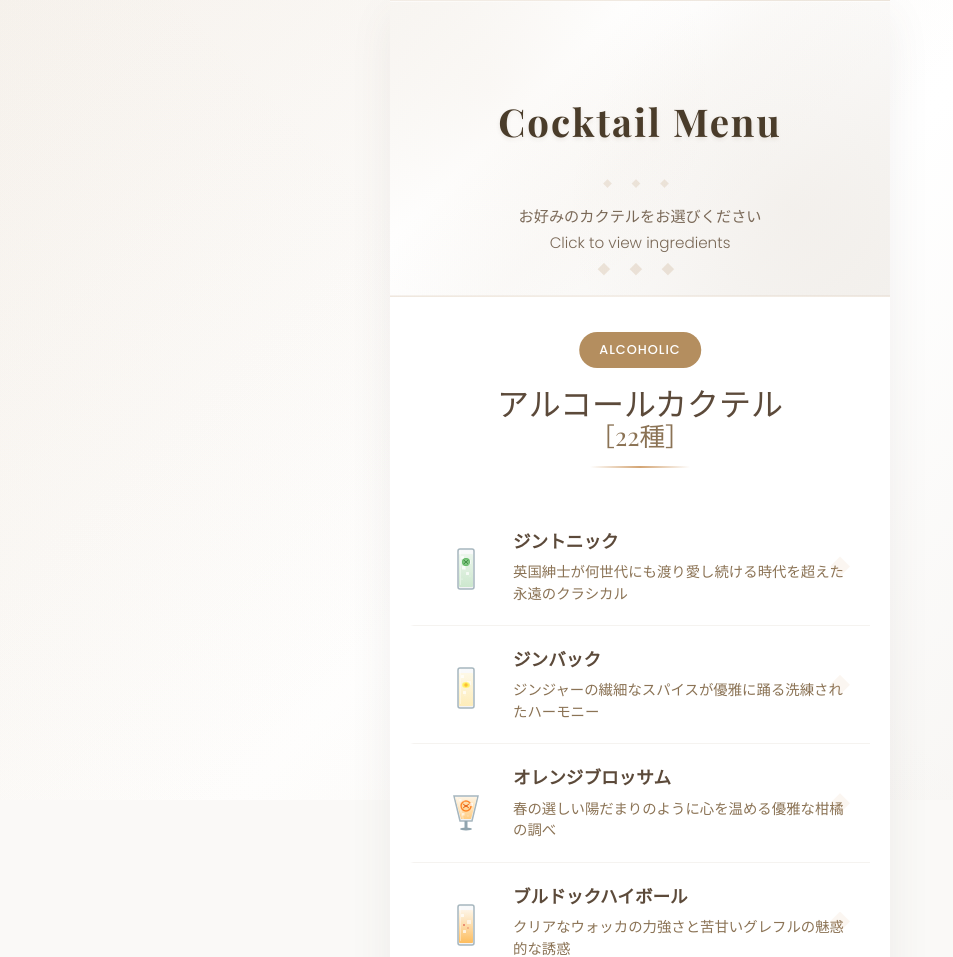
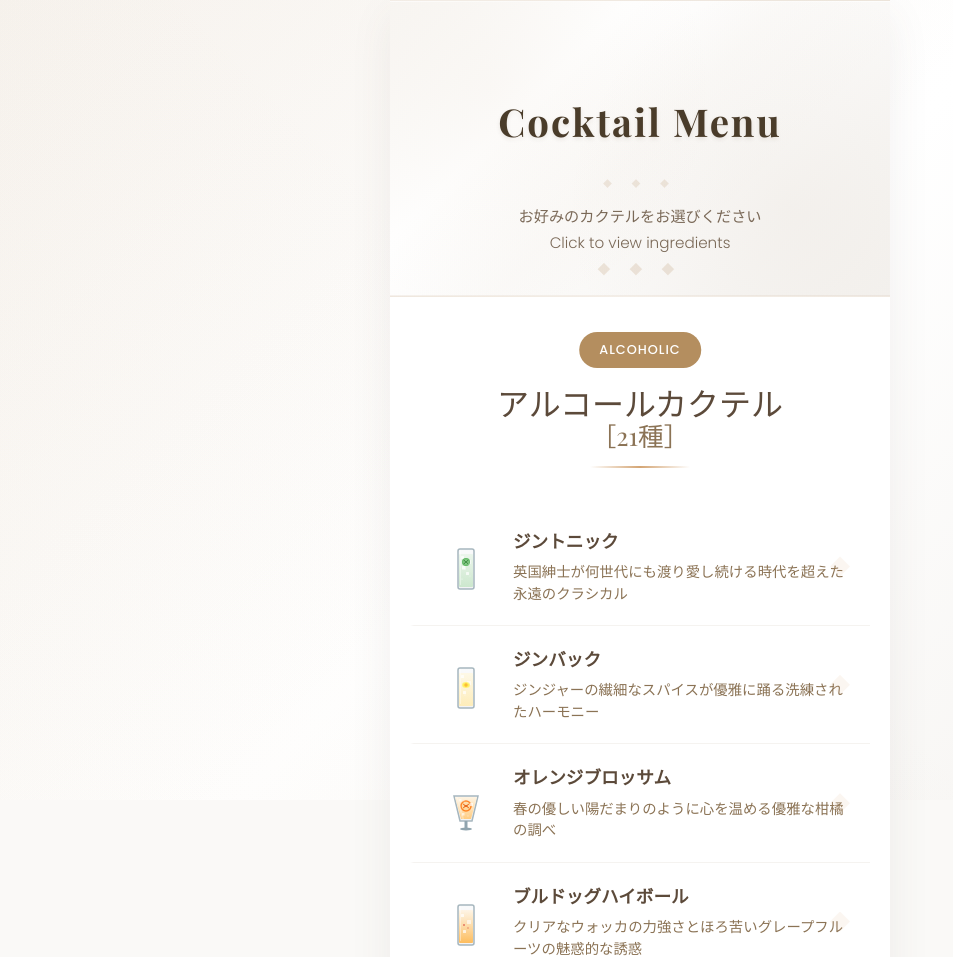
Before and after one commit to 24taro/cocktail-menu, a plain HTML site: page index.html in a window 1280 px wide. Shown: the top 957 px of the page, without its empty margins (0-953 px from the left). Drawn offline with nearby package versions, Linux system fonts and the light colour scheme.

Commit message:
chore: fix typos and counts in menu\n\n- Fix JP typos in descriptions and names\n- Align alcoholic count to 21 in index.html\n- Standardize terms (e.g., グレープフルーツ)\n\ndocs: add Copilot instructions tailored to project\n\n- Add .vscode/instructions/index.instructions.md\n- Remove checklist per preference\n\nchore(vscode): correct extensions recommendations file name\n\n- Rename extentions.json -> extensions.json

```diff
--- a/index.html
+++ b/index.html
@@ -21,7 +21,7 @@
 
         <div class="menu-section">
             <div class="alcoholic">
-                <h2 class="category-title">アルコールカクテル<br><span class="count">［22種］</span></h2>
+                <h2 class="category-title">アルコールカクテル<br><span class="count">［21種］</span></h2>
                 <div class="cocktail-list" id="alcoholic-list">
                     <!-- Alcoholic cocktails will be populated by JavaScript -->
                 </div>
--- a/index.js
+++ b/index.js
@@ -46,7 +46,7 @@ function getCocktailIcon(cocktailName) {
   if (name.includes("ジンバック")) return "images/cocktails/ginbuck.svg";
   if (name.includes("オレンジブロッサム"))
     return "images/cocktails/orangeblossom.svg";
-  if (name.includes("ブルドックハイボール"))
+  if (name.includes("ブルドッグハイボール"))
     return "images/cocktails/bulldoghighball.svg";
   if (name.includes("カンパリオレンジ"))
     return "images/cocktails/campariorange.svg";
@@ -81,7 +81,7 @@ function getCocktailIcon(cocktailName) {
     return "images/cocktails/shirleytemple.svg";
   if (name.includes("サラトガクーラー"))
     return "images/cocktails/saratogacooler.svg";
-  if (name.includes("サマーデライト"))
+  if (name.includes("サマーディライト"))
     return "images/cocktails/summerdelight.svg";
   if (name.includes("ホワイトサングリア"))
     return "images/cocktails/whitesangria.svg";
@@ -115,17 +115,17 @@ const alcoholicCocktails = [
   },
   {
     name: "オレンジブロッサム",
-    description: "春の選しい陽だまりのように心を温める優雅な柑橘の調べ",
+    description: "春の優しい陽だまりのように心を温める優雅な柑橘の調べ",
     ingredients: ["ジン", "オレンジジュース"],
   },
   {
-    name: "ブルドックハイボール",
-    description: "クリアなウォッカの力強さと苦甘いグレフルの魅惑的な誘惑",
+    name: "ブルドッグハイボール",
+    description: "クリアなウォッカの力強さとほろ苦いグレープフルーツの魅惑的な誘惑",
     ingredients: ["ウォッカ", "グレープフルーツジュース"],
   },
   {
     name: "カンパリオレンジ",
-    description: "地中海の陣しい陽光が織りなすビターとオレンジの絶妙なバランス",
+    description: "地中海の眩しい陽光が織りなすビターとオレンジの絶妙なバランス",
     ingredients: ["カンパリ", "オレンジジュース"],
   },
   {
@@ -155,7 +155,7 @@ const alcoholicCocktails = [
   },
   {
     name: "カシスグレープフルーツ",
-    description: "甘美なカシスの誘惑とグレフルの苦い現実が織りなす絶妙な均衡",
+    description: "甘美なカシスの誘惑とグレープフルーツのほろ苦い現実が織りなす絶妙な均衡",
     ingredients: ["カシスリキュール", "グレープフルーツジュース"],
   },
   {
@@ -218,12 +218,12 @@ const nonAlcoholicCocktails = [
   },
   {
     name: "サラトガクーラー",
-    description: "爽やかな初夏のさっぱりとした風とジンジャーが織りなす涼やかな一時",
+    description: "爽やかな初夏のさっぱりとした風とジンジャーが織りなす涼やかなひととき",
     ingredients: ["ジンジャーエール", "ライムジュース", "ライム"],
   },
   {
-    name: "サマーデライト",
-    description: "夏の燦けつく太陽が育んだ柑橘フルーツたちの美しく爽やかな協奏曲",
+    name: "サマーディライト",
+    description: "夏の照りつける太陽が育んだ柑橘フルーツたちの美しく爽やかな協奏曲",
     ingredients: ["オレンジジュース", "グレープフルーツジュース", "ソーダ"],
   },
   {
```
Also changed, not shown: 1 other file.
